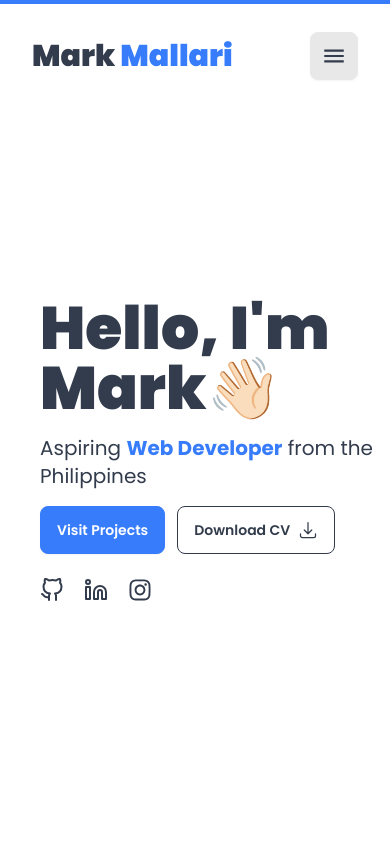
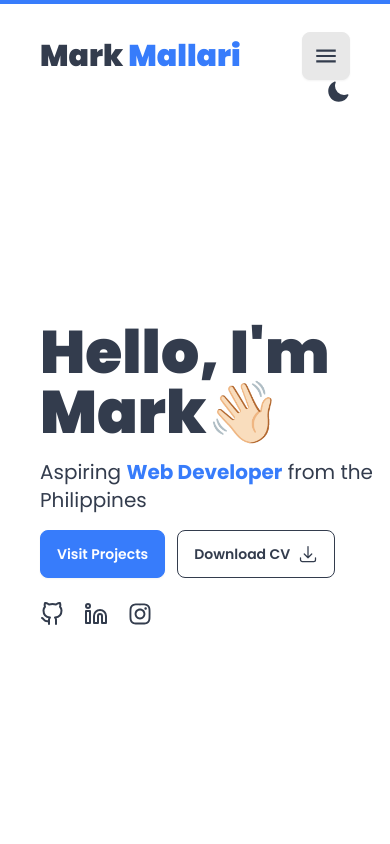
Before and after one commit to MarkMallari16/portfolio-website, a React (Vite) app: page / in a window 390 px wide. Shown: the top 844 px of the page. Built offline with nearby package versions, Linux system fonts and the light colour scheme.

Commit message:
fix some ui

```diff
--- a/src/components/Contact.jsx
+++ b/src/components/Contact.jsx
@@ -17,8 +17,8 @@ function Contact() {
 
   return (
     <div className='py-20 pb-40 mx-auto lg:max-w-7xl px-6 lg:px-0'>
-      <div className='text-medium text-center text-3xl font-medium  pb-10'>Contact Me</div>
-
+      <div className='text-medium text-center text-3xl font-medium '>Contact Me</div>
+      <p className='text-center text-slate-400  mb-10 font-light  pb-10'>Reach Me</p>
       <div className='grid grid-cols-1 lg:grid-cols-2 justify-center pt-10 lg:pt-0'>
         <motion.div className='space-y-4 w-full h-full rounded-2xl gap-4'
           initial={{ x: -20, opacity: 0 }}
--- a/src/components/NavBar.jsx
+++ b/src/components/NavBar.jsx
@@ -13,10 +13,12 @@ function NavBar({ homeRef, aboutRef, skillsRef, projectsRef, contactRef, scrollI
     "hidden": { y: -20, opacity: 0 },
     "visible": { y: 0, opacity: 1 }
   }
+  const hoverVariants = {
 
+  }
   return (
-    <nav>
-      <div className='navbar py-8 px-8 lg:px-0  flex flex-col lg:flex-row  lg:justify-between items-start lg:items-center '>
+    <nav className=' mx-8 lg:mx-auto'>
+      <div className='navbar py-8 lg:px-0  flex flex-col lg:flex-row  lg:justify-between items-start lg:items-center '>
         <div className='flex justify-between w-full lg:w-auto'>
           <motion.a className='text-3xl font-black cursor-pointer '
             onClick={() => scrollIntoSection(homeRef)}
@@ -49,22 +51,24 @@ function NavBar({ homeRef, aboutRef, skillsRef, projectsRef, contactRef, scrollI
           transition={{ ease: 'easeOut', delay: 0.4 }}
           viewport={{ once: true }}
           variants={fadeTopAnimationVariants}>
-          <li>
+          <motion.li
+            whileHover="hover"
+            variants={hoverVariants}>
             <a href='#home' onClick={() => scrollIntoSection(homeRef)} >
               <svg xmlns="http://www.w3.org/2000/svg" viewBox="0 0 24 24" fill="currentColor" className="size-6">
                 <path d="M11.47 3.841a.75.75 0 0 1 1.06 0l8.69 8.69a.75.75 0 1 0 1.06-1.061l-8.689-8.69a2.25 2.25 0 0 0-3.182 0l-8.69 8.69a.75.75 0 1 0 1.061 1.06l8.69-8.689Z" />
                 <path d="m12 5.432 8.159 8.159c.03.03.06.058.091.086v6.198c0 1.035-.84 1.875-1.875 1.875H15a.75.75 0 0 1-.75-.75v-4.5a.75.75 0 0 0-.75-.75h-3a.75.75 0 0 0-.75.75V21a.75.75 0 0 1-.75.75H5.625a1.875 1.875 0 0 1-1.875-1.875v-6.198a2.29 2.29 0 0 0 .091-.086L12 5.432Z" />
               </svg>
             </a>
-          </li>
-          <li>
+          </motion.li>
+          <li className='padding-6px'>
             <a href='#about' onClick={() => scrollIntoSection(aboutRef)}>
               <svg xmlns="http://www.w3.org/2000/svg" viewBox="0 0 24 24" fill="currentColor" className="size-6">
                 <path fillRule="evenodd" d="M18.685 19.097A9.723 9.723 0 0 0 21.75 12c0-5.385-4.365-9.75-9.75-9.75S2.25 6.615 2.25 12a9.723 9.723 0 0 0 3.065 7.097A9.716 9.716 0 0 0 12 21.75a9.716 9.716 0 0 0 6.685-2.653Zm-12.54-1.285A7.486 7.486 0 0 1 12 15a7.486 7.486 0 0 1 5.855 2.812A8.224 8.224 0 0 1 12 20.25a8.224 8.224 0 0 1-5.855-2.438ZM15.75 9a3.75 3.75 0 1 1-7.5 0 3.75 3.75 0 0 1 7.5 0Z" clipRule="evenodd" />
               </svg>
             </a>
           </li>
-          <li>
+          <li className='padding-6px'>
             <a href='#skills' onClick={() => scrollIntoSection(skillsRef)}>
               <svg xmlns="http://www.w3.org/2000/svg" viewBox="0 0 24 24" fill="currentColor" className="size-6">
                 <path d="M12 .75a8.25 8.25 0 0 0-4.135 15.39c.686.398 1.115 1.008 1.134 1.623a.75.75 0 0 0 .577.706c.352.083.71.148 1.074.195.323.041.6-.218.6-.544v-4.661a6.714 6.714 0 0 1-.937-.171.75.75 0 1 1 .374-1.453 5.261 5.261 0 0 0 2.626 0 .75.75 0 1 1 .374 1.452 6.712 6.712 0 0 1-.937.172v4.66c0 .327.277.586.6.545.364-.047.722-.112 1.074-.195a.75.75 0 0 0 .577-.706c.02-.615.448-1.225 1.134-1.623A8.25 8.25 0 0 0 12 .75Z" />
@@ -73,7 +77,7 @@ function NavBar({ homeRef, aboutRef, skillsRef, projectsRef, contactRef, scrollI
 
             </a>
           </li>
-          <li>
+          <li className='padding-6px'>
             <a href='#projects' onClick={() => scrollIntoSection(projectsRef)}>
               <svg xmlns="http://www.w3.org/2000/svg" viewBox="0 0 24 24" fill="currentColor" className="size-6">
                 <path fillRule="evenodd" d="M7.5 5.25a3 3 0 0 1 3-3h3a3 3 0 0 1 3 3v.205c.933.085 1.857.197 2.774.334 1.454.218 2.476 1.483 2.476 2.917v3.033c0 1.211-.734 2.352-1.936 2.752A24.726 24.726 0 0 1 12 15.75c-2.73 0-5.357-.442-7.814-1.259-1.202-.4-1.936-1.541-1.936-2.752V8.706c0-1.434 1.022-2.7 2.476-2.917A48.814 48.814 0 0 1 7.5 5.455V5.25Zm7.5 0v.09a49.488 49.488 0 0 0-6 0v-.09a1.5 1.5 0 0 1 1.5-1.5h3a1.5 1.5 0 0 1 1.5 1.5Zm-3 8.25a.75.75 0 1 0 0-1.5.75.75 0 0 0 0 1.5Z" clipRule="evenodd" />
@@ -83,7 +87,7 @@ function NavBar({ homeRef, aboutRef, skillsRef, projectsRef, contactRef, scrollI
             </a>
 
           </li>
-          <li>
+          <li className='padding-6px'>
 
             <a href='#contacts' onClick={() => scrollIntoSection(contactRef)}>
               <svg xmlns="http://www.w3.org/2000/svg" viewBox="0 0 24 24" fill="currentColor" className="size-6">
@@ -93,6 +97,8 @@ function NavBar({ homeRef, aboutRef, skillsRef, projectsRef, contactRef, scrollI
 
             </a>
           </li>
+
+
         </motion.ul>
         {/*Theme*/}
         <Theme />
--- a/src/components/Theme.jsx
+++ b/src/components/Theme.jsx
@@ -5,7 +5,7 @@ import useTheme from '../hooks/useTheme'
 function Theme() {
     const { theme, toggleTheme } = useTheme();
     return (
-        <div className='hidden lg:block'>
+        <div className='flex justify-end  w-full lg:w-auto lg:block'>
             <AnimatePresence>
                 {theme === 'emerald' ? (
                     <motion.div
```
